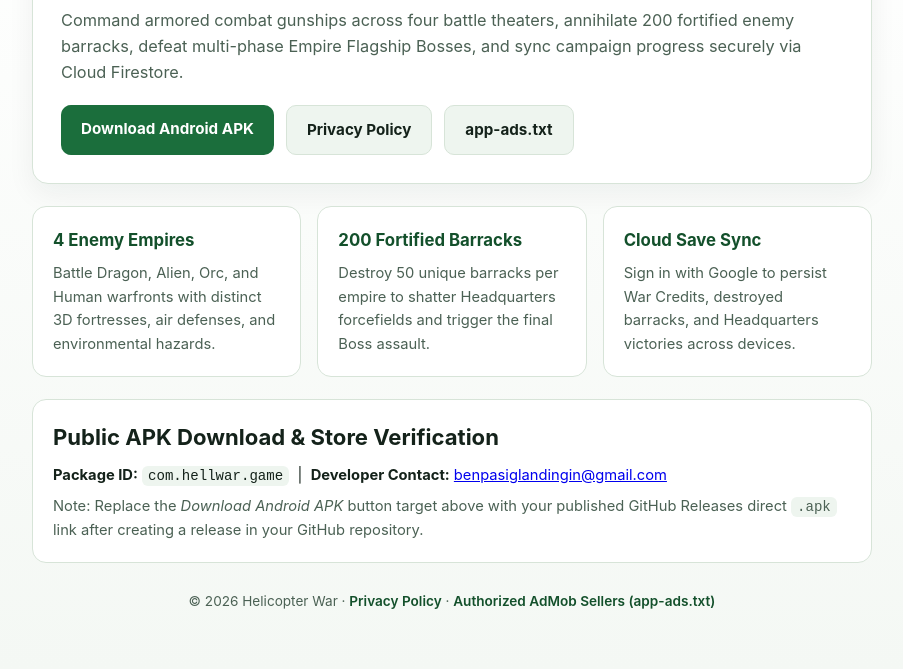
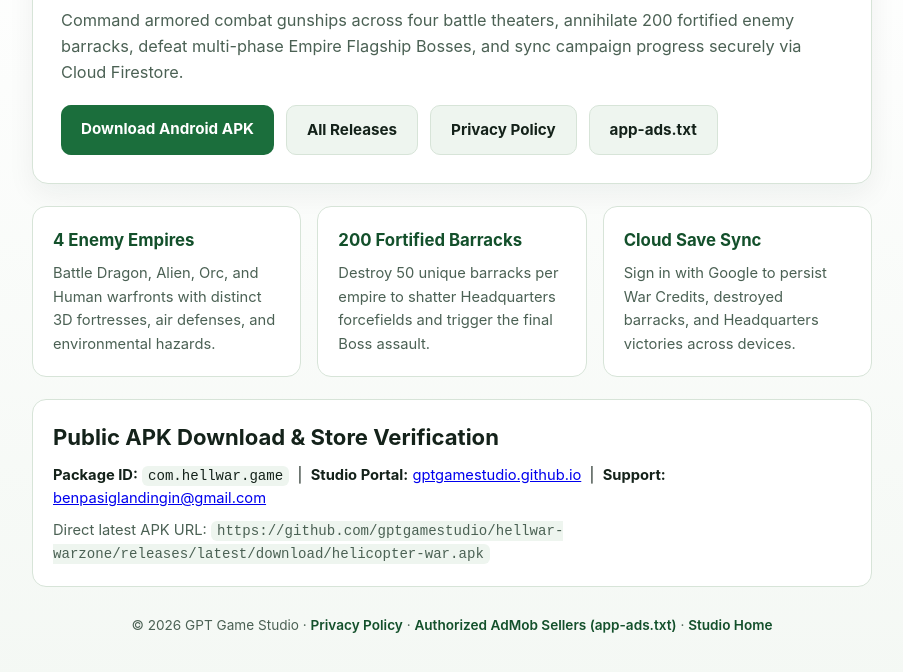
Before and after one commit to gptgamestudio/hellwar-warzone, a plain HTML site: page hosting/index.html in a window 1280 px wide. Shown: the part 144-816 px from the top of the page, without its empty margins (188-1091 px from the left). Drawn offline with Linux system fonts and the light colour scheme.

Commit message:
chore: standardize APK naming and download links
Update GitHub workflow to package a standardized APK filename and update hosting links to point directly to latest releases.

```diff
--- a/hosting/index.html
+++ b/hosting/index.html
@@ -103,7 +103,8 @@
         defeat multi-phase Empire Flagship Bosses, and sync campaign progress securely via Cloud Firestore.
       </p>
       <div class="actions">
-        <a class="btn btn-primary" href="#apk-download">Download Android APK</a>
+        <a class="btn btn-primary" href="https://github.com/gptgamestudio/hellwar-warzone/releases/latest/download/helicopter-war.apk" target="_blank" rel="noopener">Download Android APK</a>
+        <a class="btn btn-secondary" href="https://github.com/gptgamestudio/hellwar-warzone/releases" target="_blank" rel="noopener">All Releases</a>
         <a class="btn btn-secondary" href="/privacy.html">Privacy Policy</a>
         <a class="btn btn-secondary" href="/app-ads.txt">app-ads.txt</a>
       </div>
@@ -128,18 +129,21 @@
       <h2 style="margin-bottom:8px;">Public APK Download &amp; Store Verification</h2>
       <p style="margin-bottom:8px;">
         <strong>Package ID:</strong> <code>com.hellwar.game</code> &nbsp;|&nbsp;
-        <strong>Developer Contact:</strong> <a href="mailto:benpasiglandingin@gmail.com">benpasiglandingin@gmail.com</a>
+        <strong>Studio Portal:</strong> <a href="https://gptgamestudio.github.io/" target="_blank" rel="noopener">gptgamestudio.github.io</a> &nbsp;|&nbsp;
+        <strong>Support:</strong> <a href="mailto:benpasiglandingin@gmail.com">benpasiglandingin@gmail.com</a>
       </p>
       <p style="color:var(--muted);">
-        Note: Replace the <em>Download Android APK</em> button target above with your published GitHub Releases direct <code>.apk</code> link after creating a release in your GitHub repository.
+        Direct latest APK URL:
+        <code>https://github.com/gptgamestudio/hellwar-warzone/releases/latest/download/helicopter-war.apk</code>
       </p>
     </section>
 
     <footer>
       <p>
-        &copy; 2026 Helicopter War &middot;
+        &copy; 2026 GPT Game Studio &middot;
         <a href="/privacy.html">Privacy Policy</a> &middot;
-        <a href="/app-ads.txt">Authorized AdMob Sellers (app-ads.txt)</a>
+        <a href="/app-ads.txt">Authorized AdMob Sellers (app-ads.txt)</a> &middot;
+        <a href="https://gptgamestudio.github.io/" target="_blank" rel="noopener">Studio Home</a>
       </p>
     </footer>
   </div>
```
Also changed, not shown: .github/workflows/build-apk.yml, public/assets/aistudio/Screenshot_20261114-081805_fcce9bb0.png (added).
